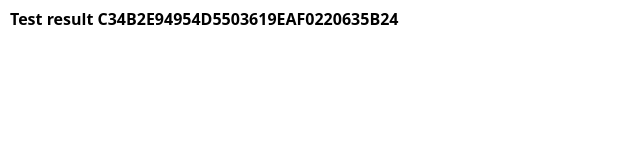
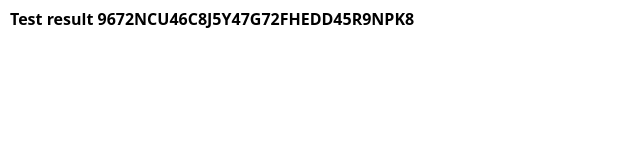
Before and after one commit to medisvit/9672NCU46C8J5Y47G72FHEDD45R9NPK8, a plain HTML site: page index.html in a window 1280 px wide. Shown: the full height of the page, 0-640 px from the left. Drawn offline with nearby package versions, Linux system fonts and the light colour scheme.

Commit message:
Update index.html

```diff
--- a/index.html
+++ b/index.html
@@ -16,7 +16,7 @@
     />
   </head>
   <body style="font-size: 8px">
-    <h1 style="margin: 10px">Test result C34B2E94954D5503619EAF0220635B24</h1>
+    <h1 style="margin: 10px">Test result 9672NCU46C8J5Y47G72FHEDD45R9NPK8</h1>
     <img src="test.jpg" alt="" style="max-width: 100%" />
   </body>
 </html>
```
